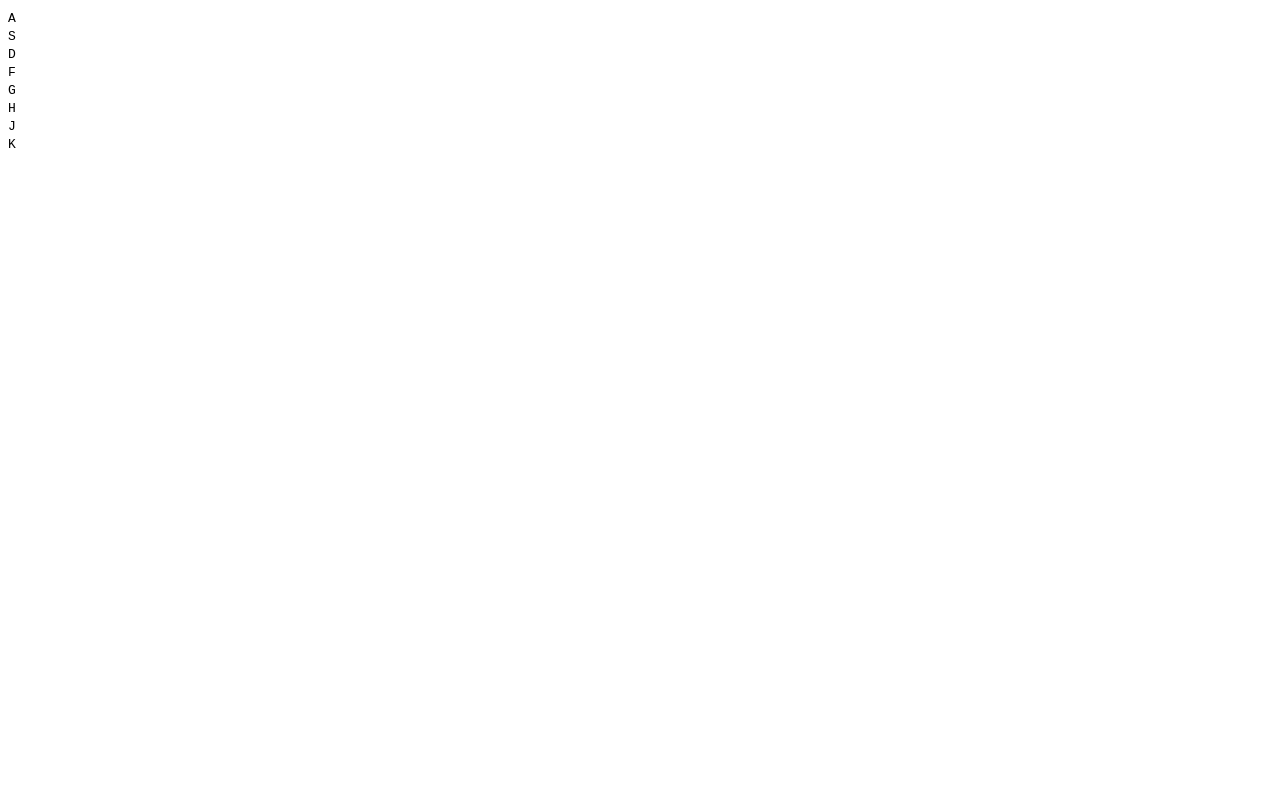
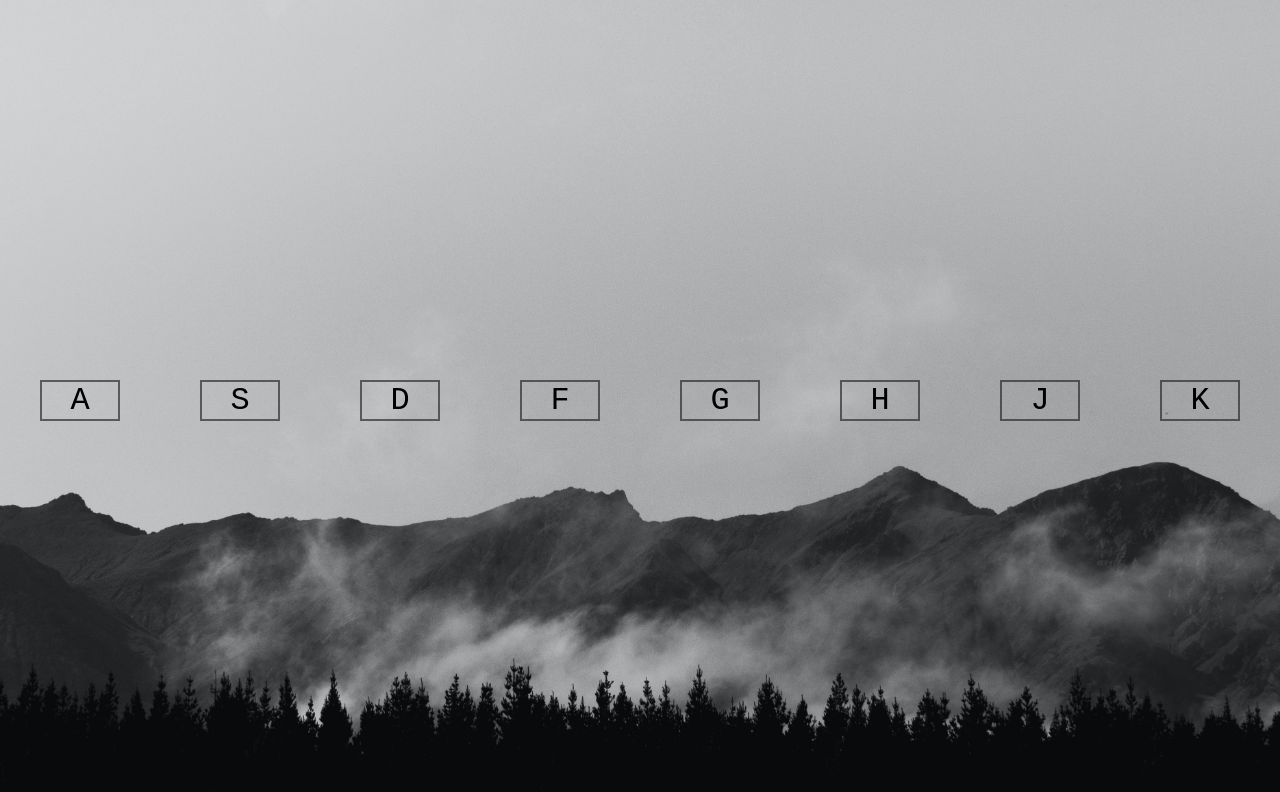
Before and after one commit to DEVKUMARRAI/Music_Band_Vanilla_Js, a plain HTML site: page index.html in a window 1280 px wide. Drawn offline with Linux system fonts and the light colour scheme.

Commit message:
css added format optimized

```diff
--- a/index.html
+++ b/index.html
@@ -9,6 +9,7 @@
     <link rel="stylesheet" href="./style.css">
 </head>
 <body>
+    <div class="bg"></div>
     <div class="keys">
         <div data-inp="65" class="key">
             <kbd>A</kbd>
--- a/style.css
+++ b/style.css
@@ -0,0 +1,36 @@
+*{
+    margin: 0;
+    padding: 0;
+    box-sizing: border-box;
+}
+.bg{
+    z-index: -3;
+    position:absolute;
+    height: 100vh;
+    width: 100vw;
+    background-image: url('./bgimage.jpg');
+    background-repeat: no-repeat;
+    background-size: cover;
+}
+.keys{
+    height: 100vh;
+    width: 100%;
+    display: flex;
+    justify-content: center;
+    align-items: center;
+    flex-direction: row;
+}
+.key{
+    flex: 1;
+    display: flex;
+    justify-content: center;
+    align-items: center;
+
+}
+.key kbd{
+    font-size: 2rem;
+    border: 2px solid #232425a6;
+    width: 50%;
+    text-align: center;
+    height: 100%;
+}
```
Also changed, not shown: bgimage.jpg (added), 1 other file.
